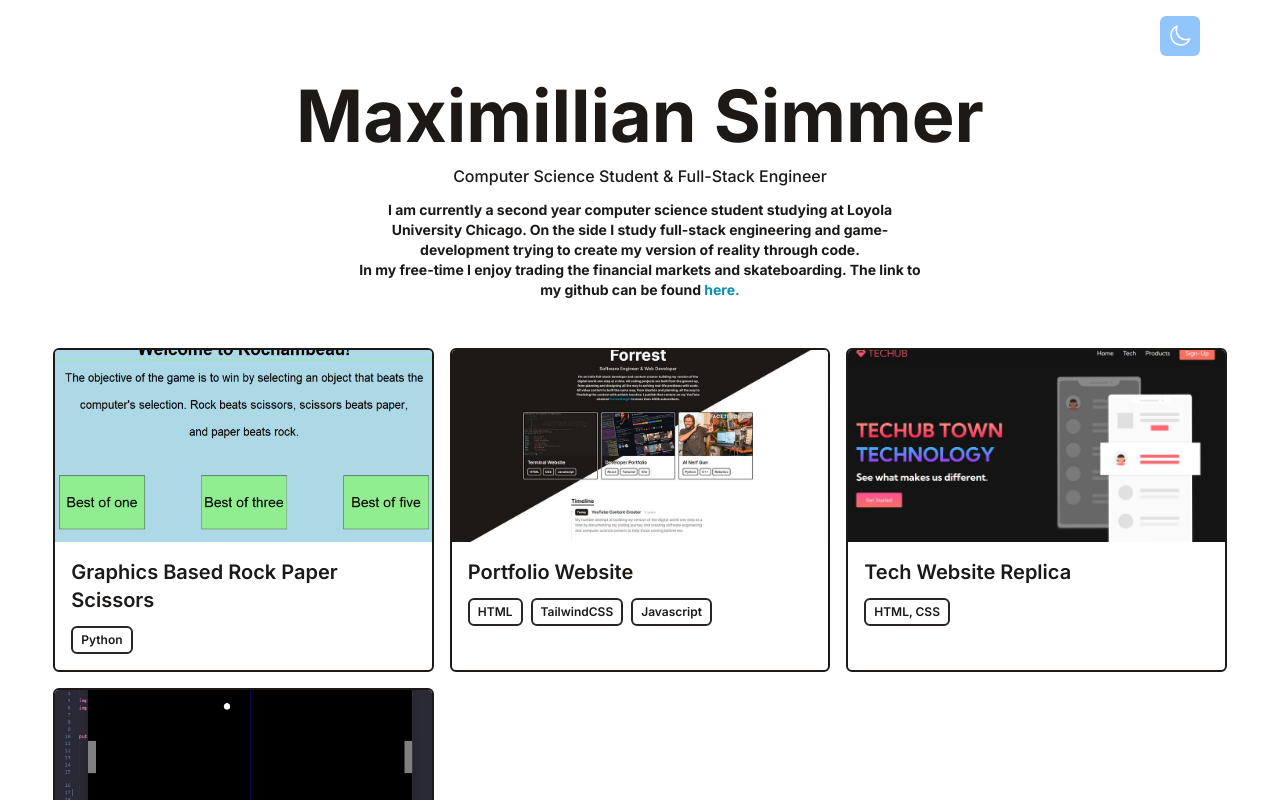
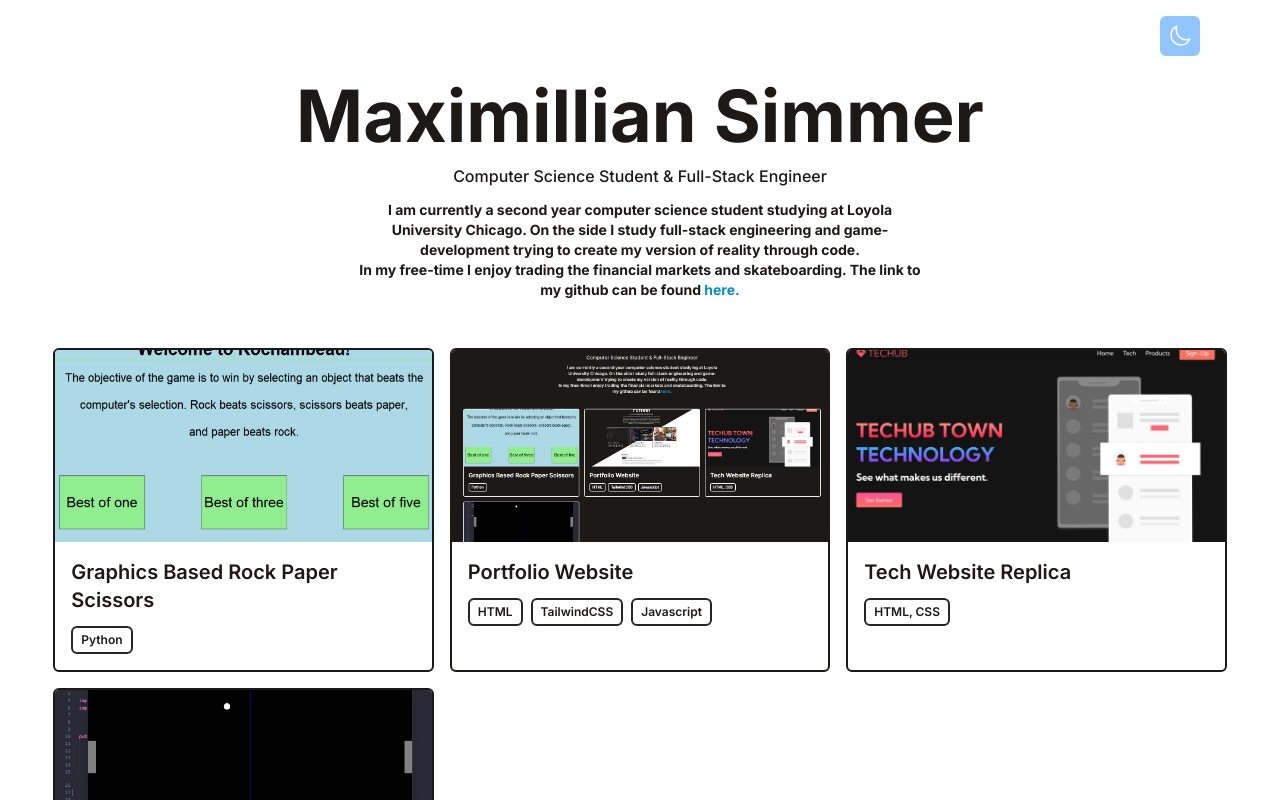
Before and after one commit to maxSimmer/maximilliansimmer.com, a React (Vite) app: page / in a window 1280 px wide. Shown: the top 800 px of the page. Built offline with nearby package versions, Linux system fonts and the light colour scheme.

Commit message:
fixed images

```diff
--- a/src/data/portfolio.js
+++ b/src/data/portfolio.js
@@ -8,7 +8,7 @@
 
     {
         title: 'Portfolio Website',
-        imgUrl: '/assets/dev-portfolio.jpg',
+        imgUrl: '/assets/portfolioimg.jpg',
         stack: ['HTML', 'TailwindCSS', 'Javascript',],
         link: 'https://github.com/maxSimmer/minimalist-portfolio-copy',
     },
```
Also changed, not shown: public/assets/dev-portfolio.jpg (deleted), public/assets/portfolioimg.jpg (added).
